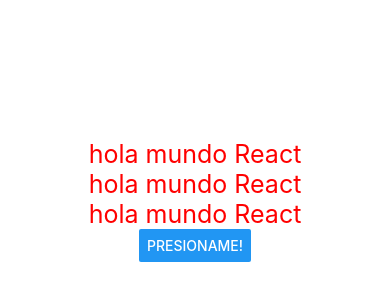
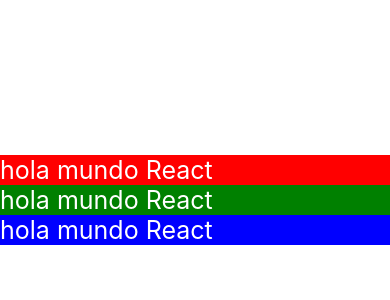
Before and after one commit to grsnpastrana/PM192, a React Native app in the folder my-blank/: screen / in a window 390 px wide. Shown: the part 222-522 px from the top of the page. Built offline with nearby package versions, Linux system fonts and the light colour scheme.

Commit message:
Practica 6 conocer todos los atributos

```diff
--- a/my-blank/App.js
+++ b/my-blank/App.js
@@ -1,26 +1,23 @@
-
 /* zona 1, aqui van importaciones  */
 import { StatusBar } from 'expo-status-bar';
 import { Children } from 'react';
 import { StyleSheet, Text, View,Button } from 'react-native';
 import React, {useState} from 'react';
 
-const Texto=()=>{
+const Texto=({style})=>{
   const[contenido, setContenido]=useState('hola mundo React')
   const actualizarTexto=()=>{setContenido('estado actualizado')}
-  return(
-  <Text style={styles.Text}onPress={actualizarTexto}>{contenido}</Text>
-)
+  return(<Text style={[styles.text, style]} onPress={actualizarTexto}>{contenido}</Text>)
 }
 
 /* zona 2 , el main*/
 export default function App() {
   return (
     <View style={styles.container}>
-      <Texto>  </Texto>
-      <Texto> </Texto>
-      <Texto> </Texto>
-      <Button title='Presioname!'></Button>
+      <Texto style={styles.red}> </Texto>
+      <Texto style={styles.green}> </Texto>
+      <Texto style={styles.blue}> </Texto>
+
       <StatusBar style="auto" />
     </View>
   );
@@ -32,11 +29,22 @@
   container: {
     flex: 1,
     backgroundColor: '#fff',
-    alignItems: 'center',
+    alignItems: 'base-line',
     justifyContent: 'center',
+    flexDirection:'column'
   },
-  Text:{
-    color:'red',
-    fontSize:25,
-  },
+
+text:{
+ color:'white',
+ fontSize:25,
+/*  height:100, */
+/*  width:100, */
+
+
+ },
+red:{backgroundColor:'red'},
+green:{backgroundColor:'green'},
+blue:{backgroundColor:'blue'},
+
+
 });
```
